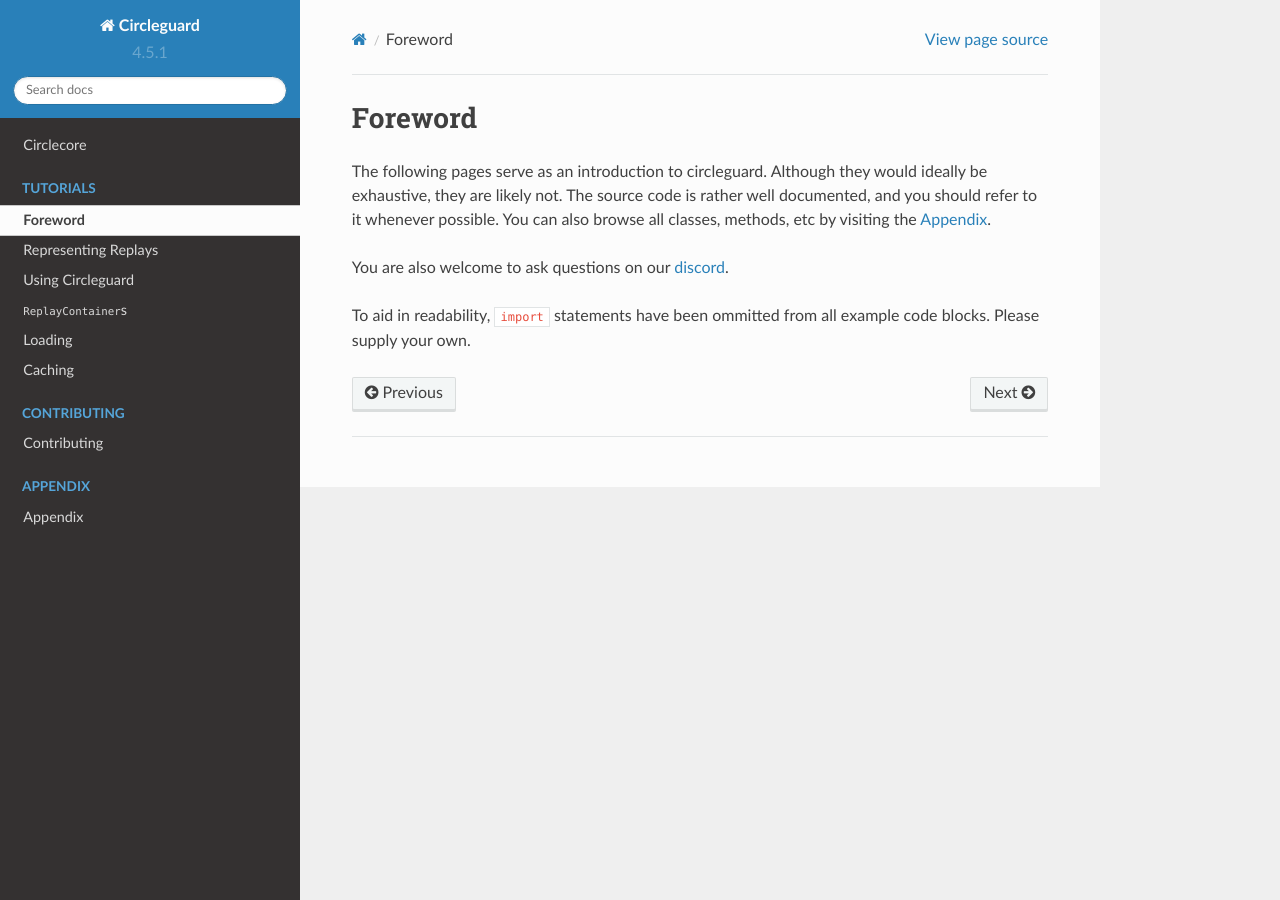
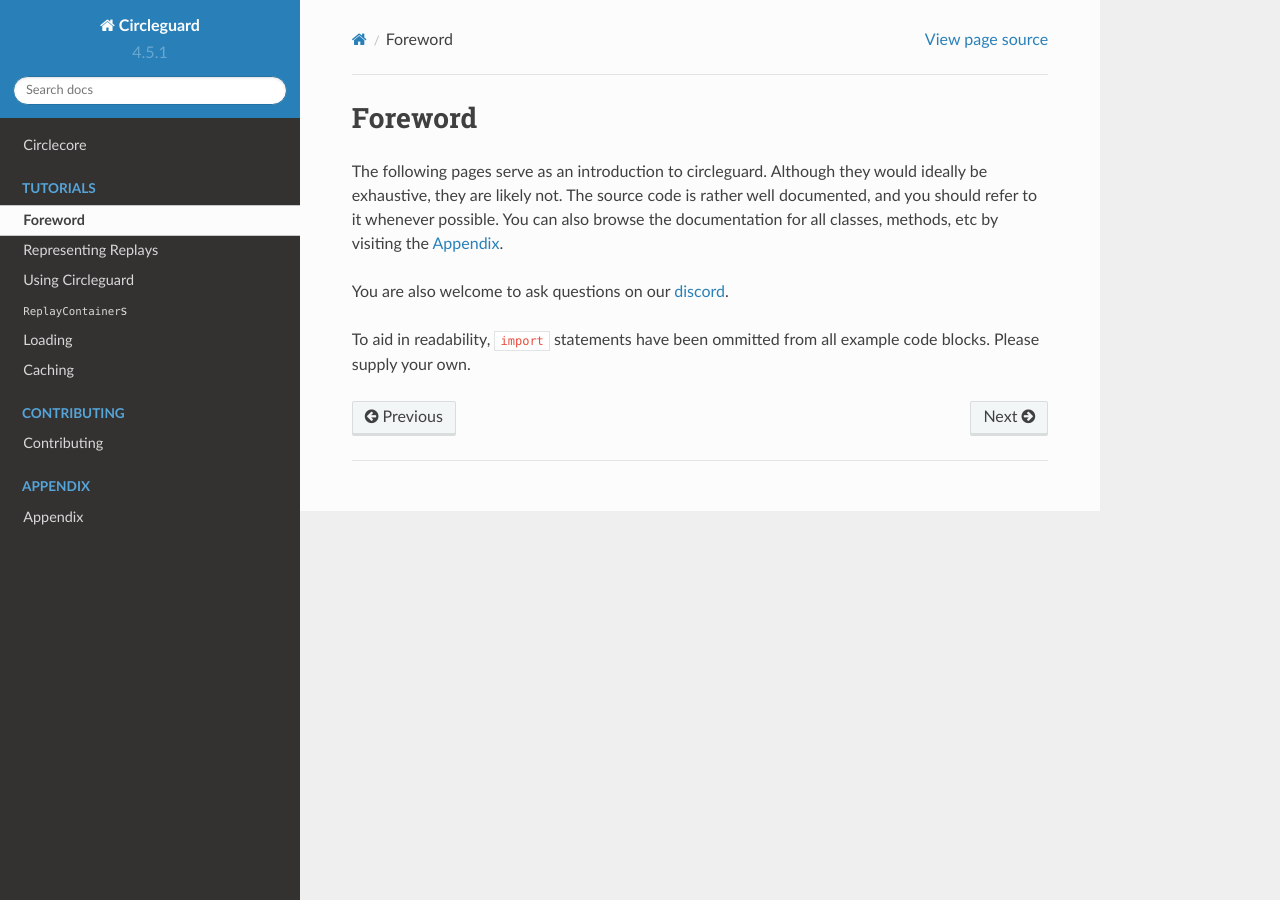
Before and after one commit to circleguard/circlecore, a Sphinx documentation site: the page built from source/foreword.rst, in a window 1280 px wide. Built offline with Sphinx 7.4.7 and the Read the Docs theme 2.0.0, drawn with Linux system fonts in a browser that asks for light colours; the version number is read from the project's files by our own code.

Commit message:
clarify docs

```diff
--- a/source/foreword.rst
+++ b/source/foreword.rst
@@ -2,8 +2,8 @@
 ========
 
 The following pages serve as an introduction to circleguard. Although they would ideally be exhaustive, they are likely not.
-The source code is rather well documented, and you should refer to it whenever possible. You can also browse all classes, methods,
-etc by visiting the :doc:`../appendix`.
+The source code is rather well documented, and you should refer to it whenever possible. You can also browse the documentation
+for all classes, methods, etc by visiting the :doc:`../appendix`.
 
 You are also welcome to ask questions on our `discord <https://discord.gg/VNnkTjm>`_.
 
```
